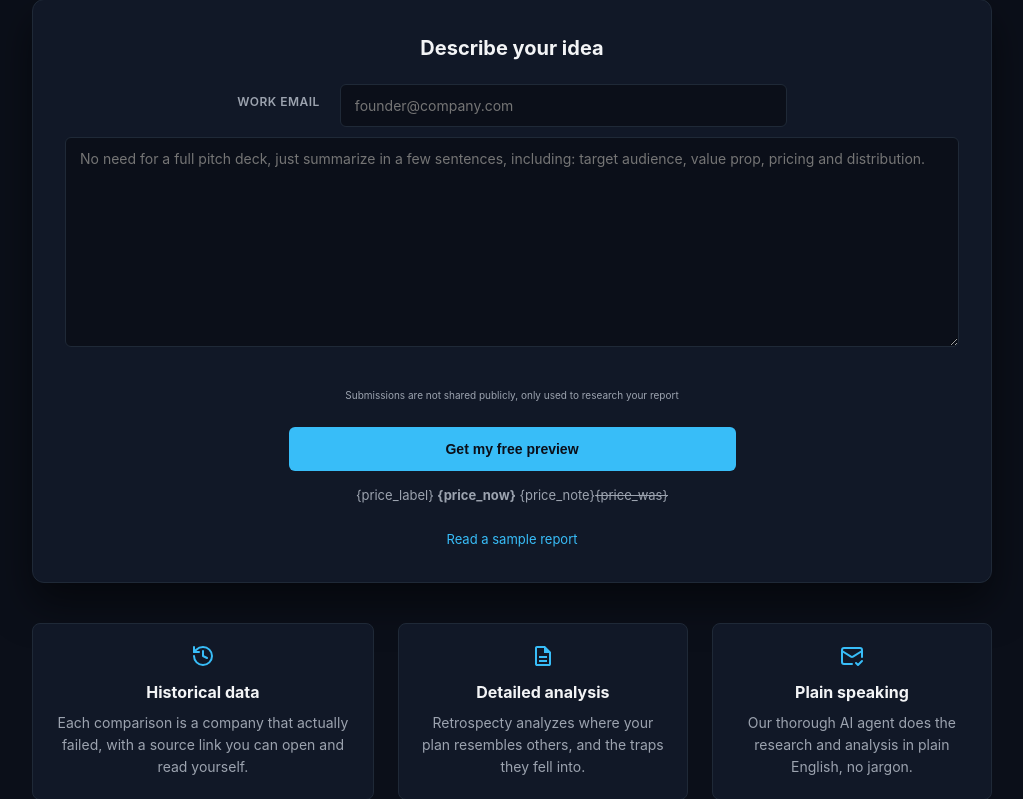
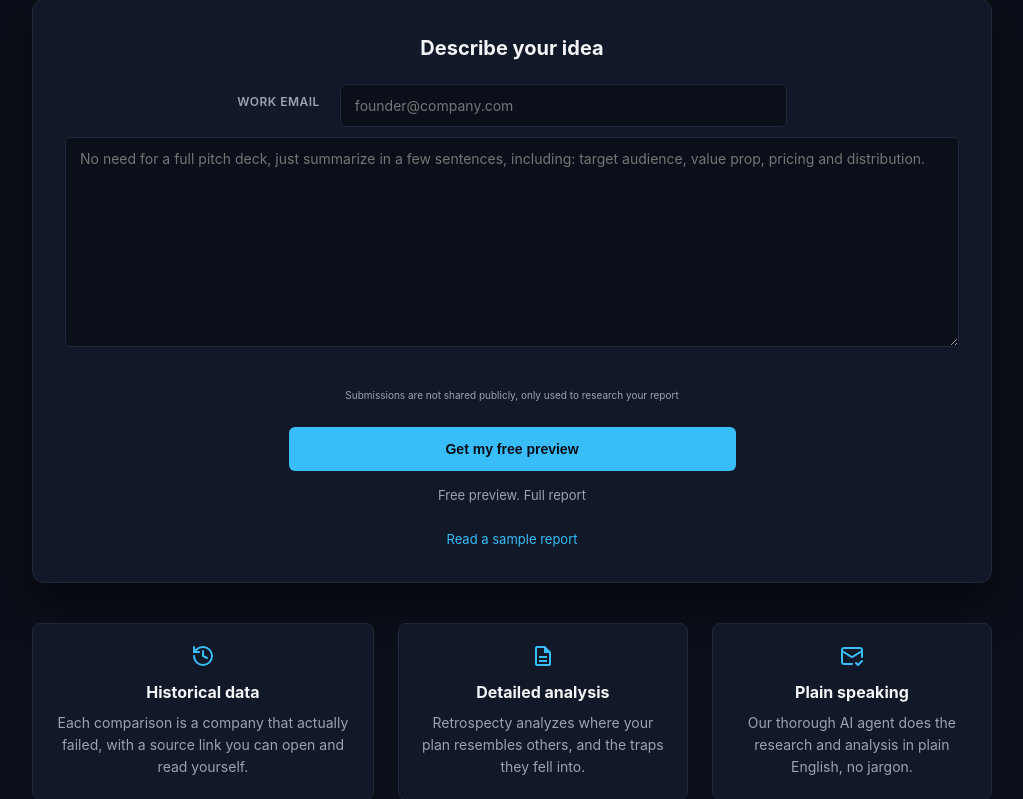
Before and after one commit to markbowley/retrospecty-portal, a FastAPI app: page / in a window 1280 px wide. Shown: the part 564-1363 px from the top of the page, without its empty margins (128-1151 px from the left). Run offline with FastAPI, Linux system fonts and the light colour scheme; some libraries are stand-ins or nearby versions.

Commit message:
Update home.html

```diff
--- a/templates/home.html
+++ b/templates/home.html
@@ -35,8 +35,7 @@
                 <p class="small-note" >Submissions are not shared publicly, only used to research your report</p>
                 <button type="submit">{{ c.cta_label }}</button>
             </form>
-            {% if c.price_label.strip() %}<p class="price">{price_label} <strong>{price_now}</strong> {price_note}<s class="price-was">{price_was}</s></p>{% endif %}
-            {% if has_sample %}<a class="sample-link" href="/sample">{{ c.sample_link_label }}</a>{% endif %}
+{% if c.price_label.strip() %}<p class="price">{{ c.price_label }} <strong>{{ c.price_now }}</strong> {{ c.price_note }}{% if c.price_was %} <s class="price-was">{{ c.price_was }}</s>{% endif %}</p>{% endif %}            {% if has_sample %}<a class="sample-link" href="/sample">{{ c.sample_link_label }}</a>{% endif %}
         </div>
               <div class="features">
             {% for f in c.features %}
```
